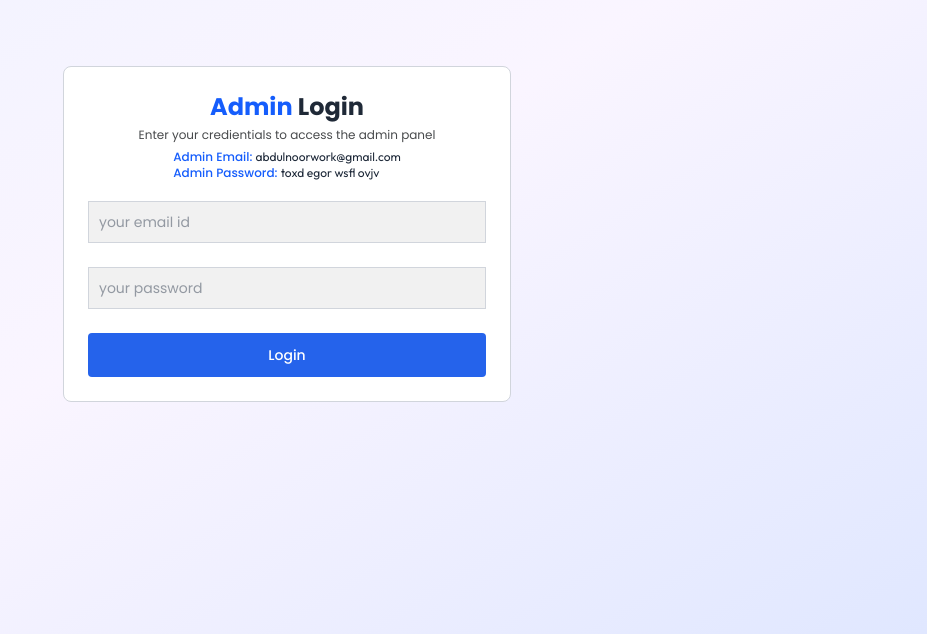
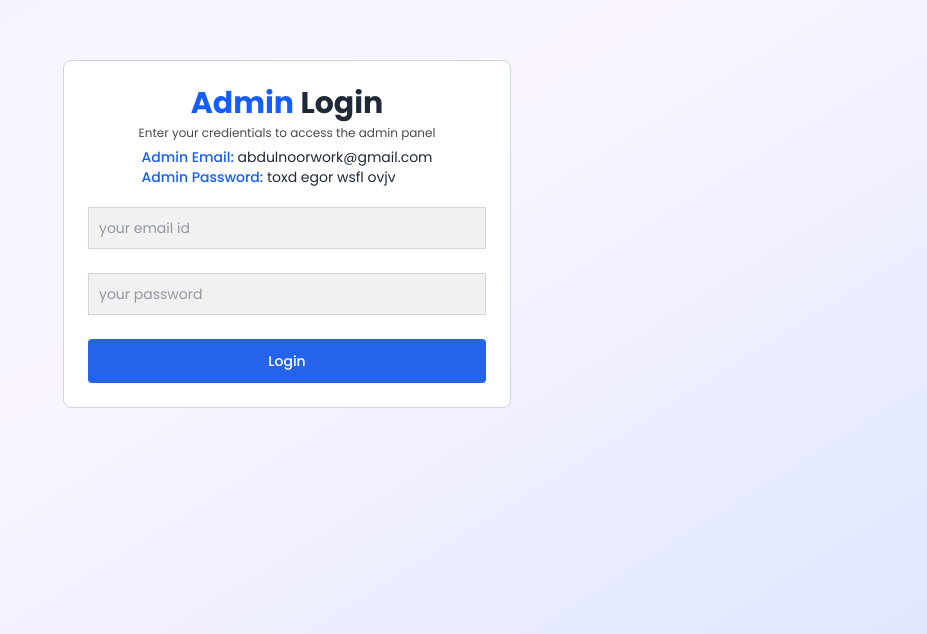
Before and after one commit to abdulnoorwork-cell/Zenvia-Market, a React (Vite) app in the folder client/: page /admin in a window 1280 px wide. Shown: the part 166-800 px from the top of the page, without its empty margins (353-1280 px from the left). Built offline with nearby package versions, Linux system fonts and the light colour scheme; no server answers; a web font is replaced by a local one.

Commit message:
save changes

```diff
--- a/client/src/pages/Login.jsx
+++ b/client/src/pages/Login.jsx
@@ -69,11 +69,13 @@ const Login = () => {
     const onLoginHandler = async (e) => {
         e.preventDefault()
         try {
+            setLoading(true)
             let response = await axios.post(`${backendUrl}/api/user/login`, { email, password }, {
                 headers: { "Content-Type": "application/json" },
                 withCredentials: true
             })
             if (response.data.success) {
+                setLoading(false)
                 localStorage.setItem('User', JSON.stringify(response.data))
                 toast.success(response.data.messege)
                 setEmail('');
@@ -83,7 +85,9 @@ const Login = () => {
                     window.location.reload();
                 }, 1000)
             }
+            setLoading(false)
         } catch (error) {
+            setLoading(false)
             console.log(error)
             setError(error.response.data)
         }
--- a/client/src/pages/admin/Dashboard.jsx
+++ b/client/src/pages/admin/Dashboard.jsx
@@ -11,7 +11,7 @@ import loading_animation from '../../../public/loading_animation.svg'
 
 const Dashboard = () => {
   const [orders, setOrders] = useState([]);
-  const { backendUrl, navigate, isAdmin, currency, products, fetchProducts, blogs, fetchBlogs, loading, blogLoading, orderLoading, setOrderLoading,fetchAdminOrders } = useContext(AppContext);
+  const { backendUrl, navigate, isAdmin, currency, products, fetchProducts, blogs, fetchBlogs, loading, blogLoading, orderLoading, setOrderLoading, fetchAdminOrders } = useContext(AppContext);
 
   const deleteBlog = async (blogId) => {
     try {
@@ -134,19 +134,19 @@ const Dashboard = () => {
       <div>
         <div className='flex items-center gap-3 m-4 mt-6'>
           <img src={dashboard_icon_4} alt="" />
-          <h6 className='text-gray-600 font-semibold' style={{ fontFamily: "Montserrat" }}>Latest Products</h6>
+          <h6 className='font-semibold text-gray-700'>Latest Products</h6>
+        </div>
+        <div className='admin_products_label grid xl:grid-cols-[3fr_1fr_1fr_1fr_1fr] sm:grid-cols-[3fr_1fr_1fr_1fr] grid-cols-[3fr_1fr_1fr] gap-2 sm:py-3 py-2 px-3 border-b border-[#E5E7EB] text-xs uppercase font-semibold bg-[#2563EB] text-white'>
+          <label style={{ fontFamily: "Montserrat" }}>Product</label>
+          <label className='mx-auto max-sm:hidden' style={{ fontFamily: "Montserrat" }}>Category</label>
+          <label className='mx-auto' style={{ fontFamily: "Montserrat" }}>Price</label>
+          <label className='mx-auto max-xl:hidden' style={{ fontFamily: "Montserrat" }}>Date</label>
+          <label className='mx-auto' style={{ fontFamily: "Montserrat" }}>Action</label>
         </div>
         {loading ? <img src={loading_animation} alt="" className='mx-auto' /> : <div>
           {products.length > 0 ?
             <div className='relative w-fulloverflow-x-auto shadow rounded-lg scrollbar-hide bg-white'>
               <div className='w-full sm:text-[13px] text-xs'>
-                <div className='admin_products_label grid xl:grid-cols-[3fr_1fr_1fr_1fr_1fr] sm:grid-cols-[3fr_1fr_1fr_1fr] grid-cols-[3fr_1fr_1fr] gap-2 sm:py-3 py-2 px-3 border-b border-[#E5E7EB] text-xs uppercase font-semibold bg-[#2563EB] text-white'>
-                  <label style={{fontFamily:"Montserrat"}}>Product</label>
-                  <label className='mx-auto max-sm:hidden' style={{fontFamily:"Montserrat"}}>Category</label>
-                  <label className='mx-auto' style={{fontFamily:"Montserrat"}}>Price</label>
-                  <label className='mx-auto max-xl:hidden' style={{fontFamily:"Montserrat"}}>Date</label>
-                  <label className='mx-auto' style={{fontFamily:"Montserrat"}}>Action</label>
-                </div>
                 <div>
                   {products?.slice(length - 3).reverse().map((product, index) => (
                     <div key={index} className='product_list border-b border-[#E5E7EB] px-2 py-1.5 grid xl:grid-cols-[3fr_1fr_1fr_1fr_1fr] sm:grid-cols-[3fr_1fr_1fr_1fr] grid-cols-[3fr_1fr_1fr] sm:gap-2 gap-1.5 items-center text-gray-800 sm:text-sm text-[13px]'>
@@ -170,21 +170,21 @@ const Dashboard = () => {
         </div>}
       </div>
       {/* blogs */}
-      <div className='flex items-center gap-3 m-4 mt-6 text-gray-600'>
+      <div className='flex items-center gap-3 m-4 mt-6'>
         <img src={dashboard_icon_4} alt="" />
-        <h6 className='text-gray-600 font-semibold' style={{ fontFamily: "Montserrat" }}>Latest Blogs</h6>
+        <h6 className='font-semibold text-gray-700'>Latest Blogs</h6>
+      </div>
+      <div className='blog_list_title text-xs uppercase sm:py-3 py-2 px-3 border-b border-[#E5E7EB] font-semibold grid lg:grid-cols-[2fr_2fr_1fr_1fr] sm:grid-cols-[2fr_2fr_1fr] grid-cols-[4fr_1fr] gap-2 bg-[#2563EB] text-white'>
+        <label className=' l:px-6' style={{ fontFamily: "Montserrat" }}>Blog</label>
+        <label className=' l:px-6 hidden sm:block' style={{ fontFamily: "Montserrat" }}>Description</label>
+        <label className=' max-lg:hidden mx-auto' style={{ fontFamily: "Montserrat" }}>Date</label>
+        <label className='mx-auto' style={{ fontFamily: "Montserrat" }}>Action</label>
       </div>
       {blogLoading ? <img src={loading_animation} alt="" className='mx-auto' /> : <div>
         {blogs.length > 0 ?
           <div className='w-full'>
             <div className='relative w-full text-sm overflow-x-auto shadow rounded-lg scrollbar-hide bg-white'>
               <div className='w-full sm:text-sm text-xs'>
-                <div className='blog_list_title text-xs uppercase sm:py-3 py-2 px-3 border-b border-[#E5E7EB] font-semibold grid lg:grid-cols-[2fr_2fr_1fr_1fr] sm:grid-cols-[2fr_2fr_1fr] grid-cols-[4fr_1fr] gap-2 bg-[#2563EB] text-white'>
-                  <label className=' l:px-6' style={{fontFamily:"Montserrat"}}>Blog</label>
-                  <label className=' l:px-6 hidden sm:block' style={{fontFamily:"Montserrat"}}>Description</label>
-                  <label className=' max-lg:hidden mx-auto' style={{fontFamily:"Montserrat"}}>Date</label>
-                  <label className='mx-auto' style={{fontFamily:"Montserrat"}}>Action</label>
-                </div>
                 <div>
                   {blogs?.slice(length - 3).reverse().map((blog, index) => (
                     <div key={index} className='blog_list text-gray-800 sm:text-sm text-[13px] border-b border-[#E5E7EB] px-3 py-2.5 grid lg:grid-cols-[2fr_2fr_1fr_1fr] sm:grid-cols-[2fr_2fr_1fr] grid-cols-[4fr_1fr] gap-2 items-center'>
@@ -215,16 +215,16 @@ const Dashboard = () => {
           </div> : <div className='font-medium min-h-[100px] text-sm flex items-center justify-center text-center bg-white rounded-md w-full'>You don,t have any blogs</div>}
       </div>}
       {/* Orders */}
-      <div className='flex items-center gap-3 m-4 mt-6 text-gray-600'>
+      <div className='flex items-center gap-3 m-4 mt-6'>
         <img src={dashboard_icon_4} alt="" />
-        <h6 className='text-gray-600 font-semibold' style={{ fontFamily: "Montserrat" }}>Latest Orders</h6>
+        <h6 className='font-semibold text-gray-700'>Latest Orders</h6>
       </div>
       <div className='xl:grid hidden xl:grid-cols-[2fr_2fr_1fr_2fr_1fr] md:grid-cols-[2fr_2fr_1fr] sm:grid-cols-2 hidden gap-2 py-3 px-3 border-b border-[#E5E7EB] text-xs uppercase font-semibold bg-[#2563EB] text-white'>
-        <label style={{fontFamily:"Montserrat"}}>Order</label>
-        <label className='max-sm:hidden' style={{fontFamily:"Montserrat"}}>Delivery</label>
-        <label className='' style={{fontFamily:"Montserrat"}}>Amount</label>
-        <label className='max-xl:hidden' style={{fontFamily:"Montserrat"}}>Payment</label>
-        <label className='mx-auto' style={{fontFamily:"Montserrat"}}>Status</label>
+        <label style={{ fontFamily: "Montserrat" }}>Order</label>
+        <label className='max-sm:hidden' style={{ fontFamily: "Montserrat" }}>Delivery</label>
+        <label className='' style={{ fontFamily: "Montserrat" }}>Amount</label>
+        <label className='max-xl:hidden' style={{ fontFamily: "Montserrat" }}>Payment</label>
+        <label className='mx-auto' style={{ fontFamily: "Montserrat" }}>Status</label>
       </div>
       {orderLoading ? <img src={loading_animation} alt="" className='mx-auto' /> : <div>
         {orders.length > 0 ?
@@ -253,7 +253,7 @@ const Dashboard = () => {
                     <h6 className='text-xs text-gray-700'>{JSON.parse(order.address).phone}</h6>
                   </div>
 
-                  <h6 className="font-medium" style={{fontFamily:"Outfit"}}>{currency}. {(order?.total_amount).toLocaleString()}</h6>
+                  <h6 className="font-medium" style={{ fontFamily: "Outfit" }}>{currency}. {(order?.total_amount).toLocaleString()}</h6>
 
                   <div className="flex flex-col text-xs text-gray-700 font-medium">
                     <h6>Method: {order.payment_method.charAt(0).toUpperCase() + order.payment_method.slice(1).toLowerCase()}</h6>
--- a/client/src/pages/admin/Login.jsx
+++ b/client/src/pages/admin/Login.jsx
@@ -39,18 +39,18 @@ const Login = () => {
       <div className='w-full max-w-md p-6 max-md:m-4 border border-gray-300 rounded-lg bg-white'>
         <div className='flex flex-col items-center justify-center'>
           <div className='w-full mb-2 text-center'>
-              <h6 className='text-2xl font-bold'><span className='text-blue-600'>Admin </span>Login</h6>
+              <h6 className='sm:text-3xl text-2xl font-bold'><span className='text-blue-600'>Admin </span>Login</h6>
               <p className='leading-none mt-1.5 text-xs'>Enter your credientials to access the admin panel</p>
           </div>
-          <div className='text-xs'>
-            <h6 className='text-blue-600 font-medium'>Admin Email: <span className='text-gray-800 font-normal' style={{fontFamily: 'Outfit'}}>abdulnoorwork@gmail.com</span></h6>
-            <h6 className='text-blue-600 font-medium'>Admin Password: <span className='text-gray-800 font-normal' style={{fontFamily: 'Outfit'}}>toxd egor wsfl ovjv</span></h6>
+          <div className='text-sm'>
+            <h6 className='text-blue-600 font-medium'>Admin Email: <span className='text-gray-800 font-normal'>abdulnoorwork@gmail.com</span></h6>
+            <h6 className='text-blue-600 font-medium'>Admin Password: <span className='text-gray-800 font-normal'>toxd egor wsfl ovjv</span></h6>
           </div>
           <form onSubmit={handleSubmit} className='w-full mt-5 sm:max-w-md text-sm text-gray-700'>
             <p className='text-red-500'>{error ? error : null}</p>
             <input type="email" value={email} onChange={(e)=>setEmail(e.target.value)} placeholder='your email id' className='w-full border border-gray-300 bg-[#f1f1f1] p-2.5 outline-none mb-6' required />
             <input type="password" value={password} onChange={(e)=>setPassword(e.target.value)} placeholder='your password' className='w-full border border-gray-300 bg-[#f1f1f1] p-2.5 outline-none mb-6' required />
-            <button type="submit" className='w-full py-3 font-medium bg-[#2563EB] text-white sm:text-sm text-xs rounded cursor-pointer hover:bg-indigo-600 transition-all'>{loading ? 'loading...' : 'Login'}</button>
+            <button type="submit" className='w-full py-3 font-medium bg-[#2563EB] text-white text-sm rounded cursor-pointer hover:bg-indigo-600 transition-all'>{loading ? 'loading...' : 'Login'}</button>
           </form>
         </div>
       </div>
```
